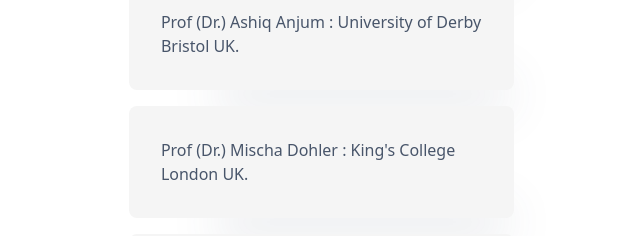
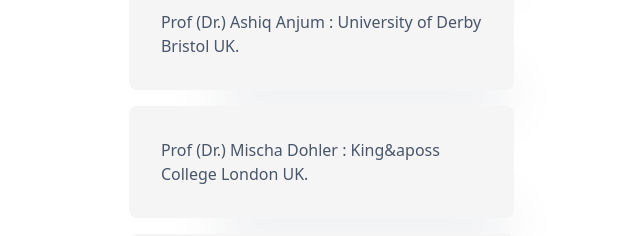
Before and after one commit to universal-innovators/ICDPN, a React (Vite) app: page /technical-program-committee in a window 1280 px wide. Shown: the part 1420-1656 px from the top of the page, without its empty margins (53-693 px from the left). Built offline with nearby package versions, Linux system fonts and the light colour scheme.

Commit message:
Fix spelling errors

```diff
--- a/src/Pages/TechProgC.jsx
+++ b/src/Pages/TechProgC.jsx
@@ -37,7 +37,7 @@
             <p>Prof (Dr.) Ashiq Anjum : University of Derby Bristol UK.</p>
           </div>
           <div className="testimonials w-[385px] bg-neutral-100 text-secondary-400">
-            <p>Prof (Dr.) Mischa Dohler : King's College London UK.</p>
+            <p>Prof (Dr.) Mischa Dohler : King&aposs College London UK.</p>
           </div>
           <div className="testimonials w-[385px] bg-neutral-100 text-secondary-400">
             <p>
@@ -507,7 +507,7 @@
             </p>
           </div>
           <div className="testimonials w-[385px] bg-neutral-100 text-secondary-400">
-            <p>Prof(Dr.) S. Pushpa : St.Peter's University Avadi Chennai</p>
+            <p>Prof(Dr.) S. Pushpa : St.Peters University Avadi Chennai</p>
           </div>
           <div className="testimonials w-[385px] bg-neutral-100 text-secondary-400">
             <p>
```
